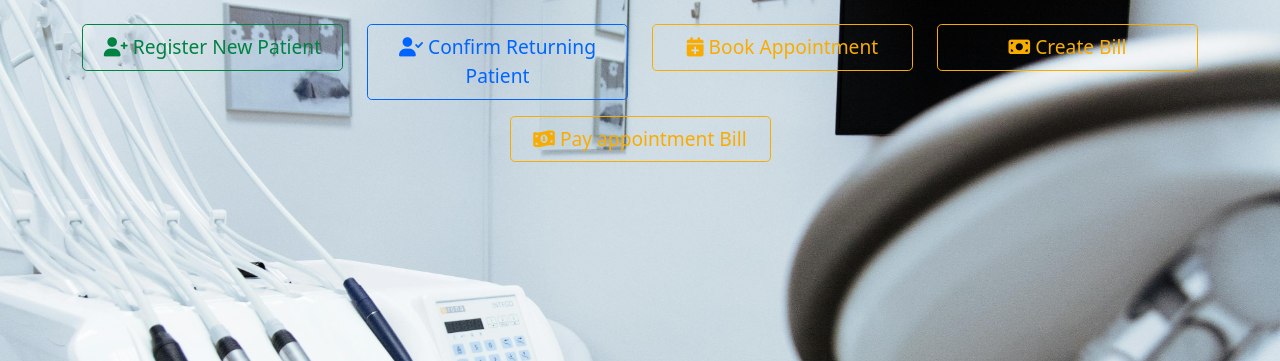
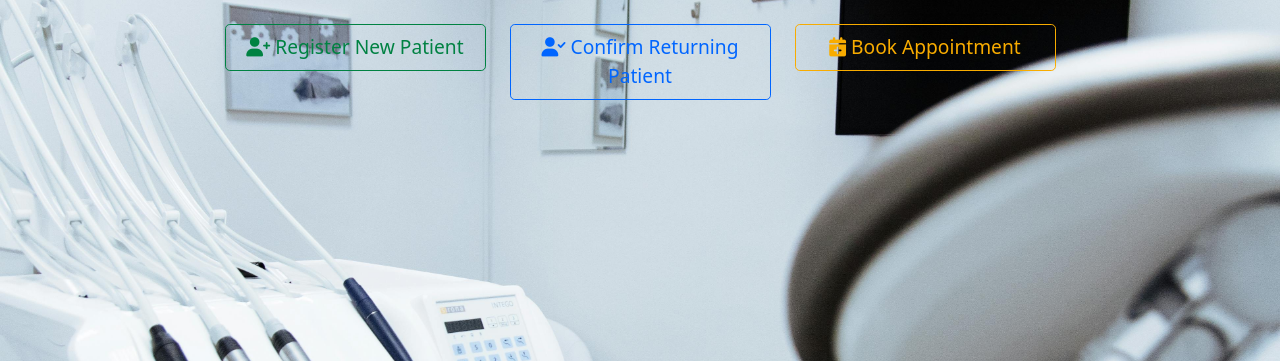
Before and after one commit to Odhiambo254/salamaclinicsystem, a Django app: template salama/templates/admin_dashboard.html in a window 1280 px wide. Shown: the part 96-457 px from the top of the page. Run offline with Django 5.2, Linux system fonts and the light colour scheme; the template is opened without the code that fills it, so the values that code supplies are empty.

Commit message:
current update

```diff
--- a/salama/templates/admin_dashboard.html
+++ b/salama/templates/admin_dashboard.html
@@ -21,16 +21,16 @@
             <i class="fas fa-calendar-plus"></i> Book Appointment
         </a>
     </div>
-<div class="col-md-3 mb-3">
-        <a href="{% url 'create_bill' %}" class="btn btn-outline-warning btn-lg w-100">
-            <i class="fas fa-money-bill"></i> Create Bill
-        </a>
-</div>
-    <div class="col-md-3 mb-3">
-        <a href="{% url 'bill' %}" class="btn btn-outline-warning btn-lg w-100">
-            <i class="fas fa-money-bill-1-wave"></i> Pay appointment Bill
-        </a>
-
+{#<div class="col-md-3 mb-3">#}
+{#        <a href="{% url 'create_bill' %}" class="btn btn-outline-warning btn-lg w-100">#}
+{#            <i class="fas fa-money-bill"></i> Create Bill#}
+{#        </a>#}
+{#</div>#}
+{#    <div class="col-md-3 mb-3">#}
+{#        <a href="{% url 'bill' %}" class="btn btn-outline-warning btn-lg w-100">#}
+{#            <i class="fas fa-money-bill-1-wave"></i> Pay appointment Bill#}
+{#        </a>#}
+{#    #}
 
     </div>
     <style>
```
Also changed, not shown: db.sqlite3.
